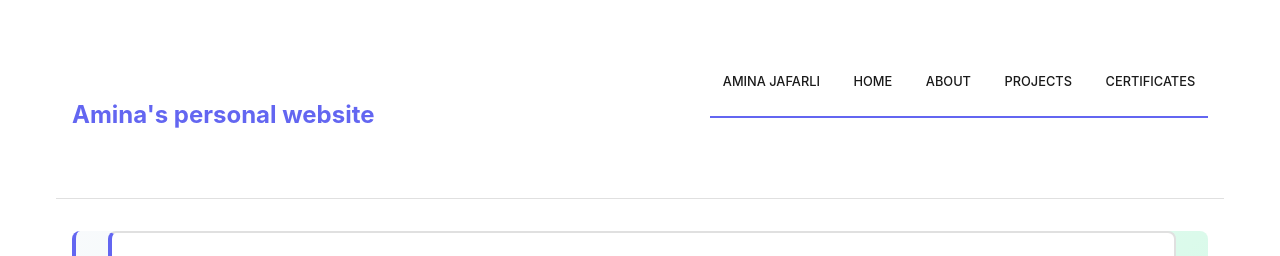
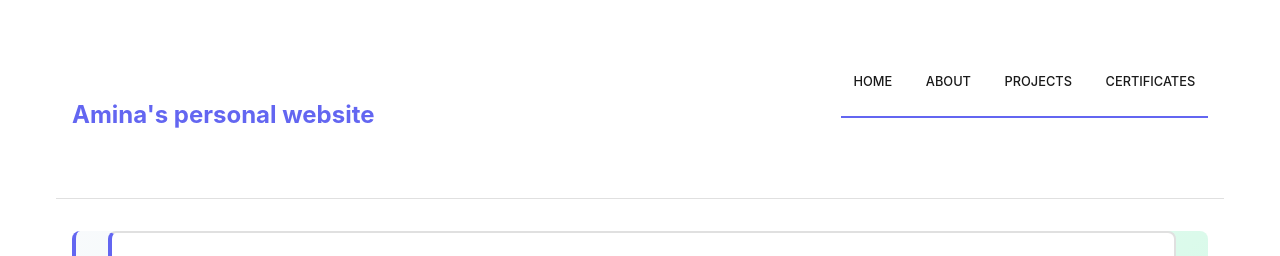
Before and after one commit to aminacafarli787-alt/amina.github.io, a Jekyll site: the page built from index.md, in a window 1280 px wide. Shown: the top 256 px of the page. Built offline with Jekyll 4.4.1, drawn with Linux system fonts in a browser that asks for light colours; grey boxes are pictures that could not be loaded.

Commit message:
Update header.html

```diff
--- a/_includes/header.html
+++ b/_includes/header.html
@@ -13,7 +13,6 @@
       </label>
 
       <div class="trigger">
-        <a class="page-link" href="{{ '/' | relative_url }}">Amina Jafarli</a>
         <a class="page-link" href="{{ '/' | relative_url }}">Home</a>
         <a class="page-link" href="{{ '/about/' | relative_url }}">About</a>
         <a class="page-link" href="{{ '/projects/' | relative_url }}">Projects</a>
```
